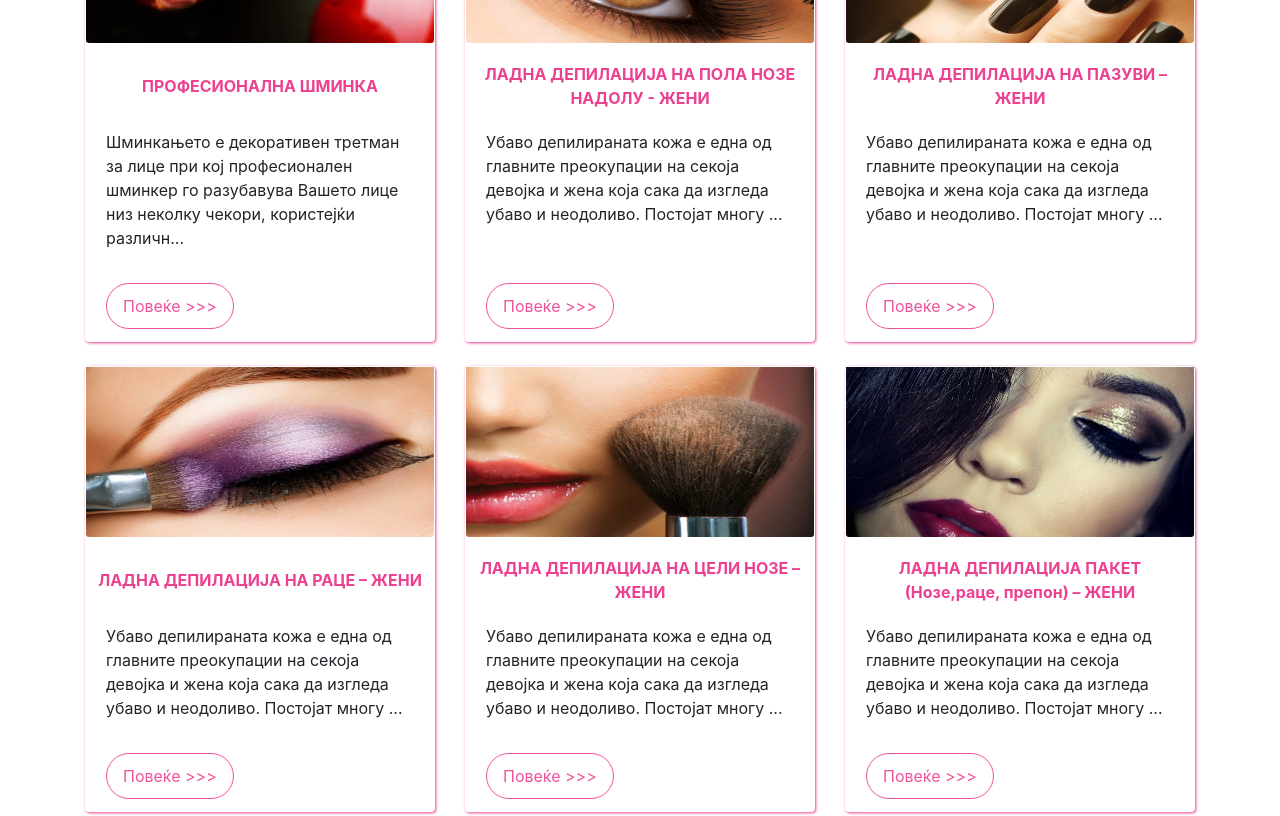
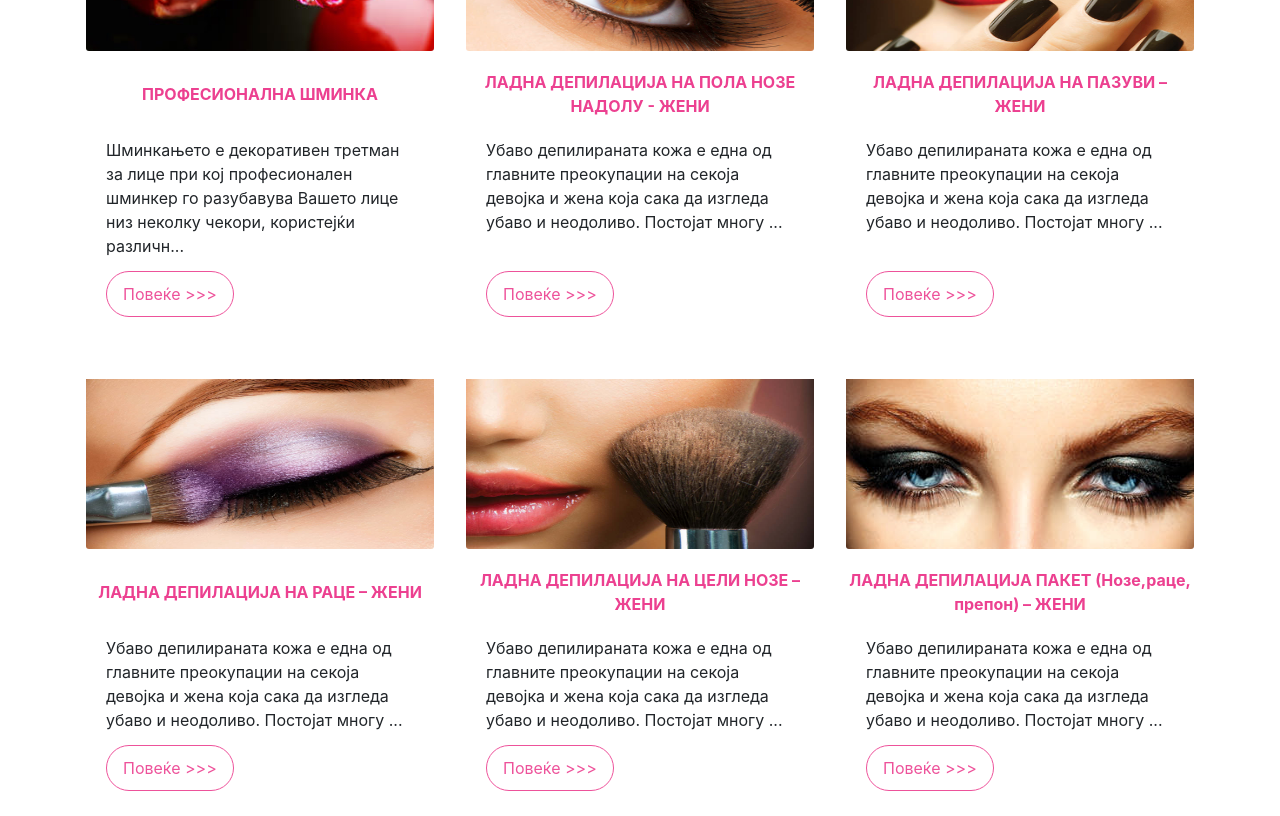
Before and after one commit to igorhristov/beauty-app, a React (Create React App) app: page /services in a window 1280 px wide. Shown: the part 1520-2336 px from the top of the page. Built offline with nearby package versions, Linux system fonts and the light colour scheme.

Commit message:
add service page and functionality and more data

```diff
--- a/package.json
+++ b/package.json
@@ -3,8 +3,8 @@
   "version": "0.1.0",
   "private": true,
   "engines": {
-    "npm" :"6.14.6",
-    "node": "12.18.3"
+    "npm" :"6.14.5",
+    "node": "12.18.2"
   },
   "dependencies": {
     "@fortawesome/fontawesome-svg-core": "^1.2.30",
--- a/src/App.js
+++ b/src/App.js
@@ -5,6 +5,7 @@ import Home from './pages/home/home.component';
 import AboutUs from './pages/about/about.component';
 import ContactUs from './pages/contact/contact.component';
 import ServicesPage from './pages/services/services.component';
+import ServicePage from './pages/service/service.component';
 
 import Header from './components/header/header.components';
 import Footer from './components/footer/footer.component';
@@ -22,8 +23,11 @@ const App = () => {
                     <Route exact path='/'>
                         <Home />
                     </Route>
-                    <Route path='/services'>
+                    <Route exact path='/services'>
                         <ServicesPage />
+                    </Route>
+                    <Route  path='/services/:id'>
+                        <ServicePage />
                     </Route>
                     <Route path='/about-us'>
                         <AboutUs />
--- a/src/components/header/header.components.jsx
+++ b/src/components/header/header.components.jsx
@@ -1,5 +1,5 @@
 import React from 'react';
-import { Navbar, Nav, NavDropdown } from 'react-bootstrap';
+import { Navbar, Nav } from 'react-bootstrap';
 import { NavLink } from 'react-router-dom';
 
 const Header = () => (
--- a/src/components/services-card/services-card.jsx
+++ b/src/components/services-card/services-card.jsx
@@ -3,20 +3,20 @@ import { Card, Button } from 'react-bootstrap';
 import './services-card.styles.css';
 
 const ServicesCard = ({ imgUrl, title, body }) => (
-    <Card className='' style={{ borderColor: 'transparent', boxShadow: '1px 1px 3px  #EC4090' }}>
-        <Card.Img variant='bottom' src={require(`../../../assets/images/${imgUrl}`)} width='400' height='170' />
+    <Card className='' style={{ borderColor: 'transparent', }}>
+        <Card.Img variant='bottom' src={require(`../../../assets/images/${imgUrl}`)} width='400' height='170' className="mb-0 pb-0" />
         <Card.Header
-            className='d-flex align-items-center justify-content-center text-center font-weight-bold p-2'
-            style={{ minHeight: '87px', background: 'none', borderColor: 'transparent', color: '#EC4090' }}
+            className='d-flex align-items-center justify-content-center text-center font-weight-bold p-0 m-0'
+            style={{ minHeight: '87px', background: 'none', borderColor: 'transparent', color: '#EC4090'}}
         >
             {title}
         </Card.Header>
-        <Card.Body className='mt-0 pt-0'>
-            <Card.Text className='mt-0 pt-0'>{body[0].slice(0, 135) + '...'}</Card.Text>
+        <Card.Body className='my-0 py-0'>
+            <Card.Text className='mt-0 py-0'>{body[0].slice(0, 135) + '...'}</Card.Text>
         </Card.Body>
         <Card.Footer style={{ background: 'none', borderColor: 'transparent' }}>
             <Button variant='outline-danger' className='ServicesButton '>
-                {'Повеќе' + ` >>>`}
+                {`Повеќе >>>`}
             </Button>
         </Card.Footer>
     </Card>
--- a/src/data/data.js
+++ b/src/data/data.js
@@ -35,7 +35,7 @@ const SERVICES = [
             `Дали сакате нагласени очи и голи усни или впечатлив кармин и мачкини очи?`,
             `На ваков совршен ден вашата шминка мора да биде беспрекорна и перфектна. `,
         ],
-        imgUrl: '519.jpg',
+        imgUrl: 'nevestinska.jpg',
     },
     {
         id: 'dnevnaSminka',
@@ -113,7 +113,7 @@ const SERVICES = [
             `Депилацијата е еден од најраспространетите начини за отстранување на непосакуваните влакна од телото и а претпочитаат повеќето жени затоа што има многу предности во споредба со другите методи. Најдобро кај депилацијата е што влакненцата се извлекуваат од коренот и кожата останува мазна во текот на 2-6 седмици.`,
             `Со депилацијата се отстрануваат вишокот на влакна на механички начин. Еден од начините на депилација е восочна топла или ладна. `,
         ],
-        imgUrl: 'glamuroznaSminka.jpg',
+        imgUrl: '519.jpg',
     },
     {
         id: 'ladnaDepilacijaNaPolovinaNozeNagoreZeni',
@@ -156,7 +156,7 @@ const SERVICES = [
         imgUrl: 'glamuroznaSminka.jpg',
     },
     {
-        id: 'ladnaDepilacijaNaBikiniZeni',
+        id: 'LadnaDepilacijaNaBikiniZeni',
         title: 'ЛАДНА ДЕПИЛАЦИЈА НА БИКИНИ – ЖЕНИ',
         body: [
             `Убаво депилираната кожа е една од главните преокупации на секоја девојка и жена која сака да изгледа убаво и неодоливо. Постојат многу начини да се изведе депилацијата, секоја има свои придобивки и свои недостатоци.`,
@@ -165,6 +165,52 @@ const SERVICES = [
         ],
         imgUrl: 'glamuroznaSminka.jpg',
     },
+    {
+        id: 'pedikirSoParafin',
+        title: 'ПЕДИКИР СО ПАРАФИН',
+        body: [
+            `Дозволет си барем еднаш месечно парафински третман кој ќе направи многу за вашата кожа на стапалата. Се пилингува кожата, се додава богата anti age крема и се става топлиот или ладниот парафин кој стои 15 мин. И на крај третманот се завршува со масажа.  Ова е единствен третман кој што го спречува сушењето на кожата на нозете и делува превентивно против стареење. Се препорачува задолжително после гел лак како превентива од лампата да не дојде до дехидрација на кожата. Парафинот е ароматичен производ богат со растителни маслени екстракти со многу пријатен мирис на егзорично овошје, чоколадо, мед и млеки...итн со што Вашиот третман ќе направи да се подобри и Вашето расположение. `,
+            `Придобивките од парафинскиот третман на рацете ги вклучва следните ефекти:`,
+            `>	го забавува процесот на стареење `,
+            `>	ги зајакнува ноктите`,
+            `>	ја обновува кожата`,
+            `> 	ја елиминира иритацијата`,
+            `>	ја активира циркулацијата `,
+            `Со еден третман сувите стапала ќе ви станат свилени. Ефектите од парафинската бања на Beauty by Marija, можат да се видат венаш. Ако сакате хидрирана и мека кожа, не одложувајте и ставете ги стапалата во топол парафин (затоплен во специјална топилка за парафин) и кажете какво е чувството кога за прв пат побувате парафин. `,
+            `Седум дена по третманот вашата кожа е многу мазна, сјајна и хидрирана.`,
+            `Закажете термин во нашиот салон! Ќе видите колку убави и свилени ќе станат Вашите стапала. `,
+        ],
+        imgUrl: 'glamuroznaSminka.jpg',
+    },
+    {
+        id: 'pedikir',
+        title: 'ПЕДИКИР',
+        body: [
+            `Луксузен педикир кој вклучува хидромасажа со морски соли за релаксација, длабински пилинг, за мека и глатка кожа, маска и балзам за нозе со специјална масажа која ќе Ве опушти. Се завршува со уредување и лакирање на ноктите. `,
+            `Денес секоја современа жена или маж има потреба од еднаш месечно стручно хигиенски уредување на стапалата и средување на ноктите.`,
+            `Во удобниот амбиент со хидро-џакузи пријатно ќе се опуштите и релаксирате, заборавете на проблемите од секојдневието барем на еден час посветете си себе си.`,
+        ],
+        imgUrl: 'glamuroznaSminka.jpg',
+    },
+    {
+        id: 'manikir',
+        title: 'МАНИКИР',
+        body: [
+            `Покрај класичното уредување на нокти овде добивате и комплетен третман на Вашите нокти и раце. Се пилингуваат ноктите, се ставаат сите потребни витамини и на крај маска и се завршува со масажна крема и масажа.`,
+            `Со депилацијата се отстрануваат вишокот на влакна на механички начин. Еден од начините на депилација е восочна топла или ладна. `,
+        ],
+        imgUrl: 'glamuroznaSminka.jpg',
+    },
+    {
+        id: 'gelNaNokti',
+        title: 'ГЕЛ НА НОКТИ',
+        body: [
+            `Гелните нокти на клиентите им овозможуваат природен изглед, флексибилност и трајност, со тоа што ги покрива оштетените или испукани природни нокти. Целта на природните нокти е тоа што по одредено време може да се постигне природната должина и убавина на ноктите на клиентот. Гелот станува силна база за природни нокти и спречува нивно кршење и оштетување. Гел ноктите се направени од специјален гел стоматолошки прав и порцелан, кои се прават во повеќе чекори. Предноста на гел ноктите е тоа што е потребно помалку време за пополнување во споредба со акрил ноктите.`,
+            `Гел ноктите се дизајнирани да Ви ги направат ноктите да ви изгледаат поуредно и потрајно. Ова е само како третман за оштетени и испукани нокти.`,
+            `Гел ноктите не само што се лесни за одржување, тие, исто така, изгледаат и многу убаво. Други предности на гел ноктите се тоа што тие се без мирис, па поради тоа можат да се користатмногу лесно без никакво двоумење. Овие нокти се тенки и идеални за носење, му даваат природно чувство на клиентот  па поради тоа тој се чувствува удобно и задоволно.`,
+        ],
+        imgUrl: 'glamuroznaSminka.jpg',
+    },
 ];
 
 export default SERVICES;
--- /dev/null
+++ b/src/pages/service/service.component.jsx
@@ -0,0 +1,37 @@
+import React, { useState } from 'react';
+import { useParams } from 'react-router-dom';
+import data from '../../data/data';
+
+import InnerHeader from '../../components/innerHeader/innerHeader.component';
+
+const ServicePage = () => {
+    const serviceId = useParams();
+    const [services, setServices] = useState(data);
+    const myService = services.find((service) => service.id === serviceId.id);
+    console.log(myService);
+    return (
+        <>
+            <InnerHeader title='Третман' subtitle={myService.title} />
+
+            <div className='container'>
+                <div className='row'>
+                    <div className='col-12'>
+                        <h2 style={{ color: '#EC4090' }} className='text-center'>
+                            {myService.title}
+                        </h2>
+                        <div>
+                            {myService.body.map((item, ix) => (
+                                <p key={ix}>{item}</p>
+                            ))}
+                        </div>
+                        <div className='text-center pb-5'>
+                            <img src={require(`../../../assets/images/${myService.imgUrl}`)} />
+                        </div>
+                    </div>
+                </div>
+            </div>
+        </>
+    );
+};
+
+export default ServicePage;
--- a/src/pages/services/services.component.jsx
+++ b/src/pages/services/services.component.jsx
@@ -1,5 +1,4 @@
 import React, { useState } from 'react';
-import { CardDeck } from 'react-bootstrap';
 
 import data from '../../data/data';
 
@@ -16,7 +15,7 @@ const ServicesPage = () => {
             <div className='container'>
                 <div className='row'>
                     {services.map(({ id, imgUrl, body, title }) => (
-                        <div className='col-md-4 col-sm-6 d-flex align-items-stretch mb-4' key={id}>
+                        <div className='col-md-4 col-sm-6 d-flex align-items-stretch mb-5' key={id}>
                             <ServicesCard {...{ imgUrl, body, title }} />
                         </div>
                     ))}
```
Also changed, not shown: assets/images/nevestinska.jpg (added), assets/images/nevestinskaSminka.jpg (added).
